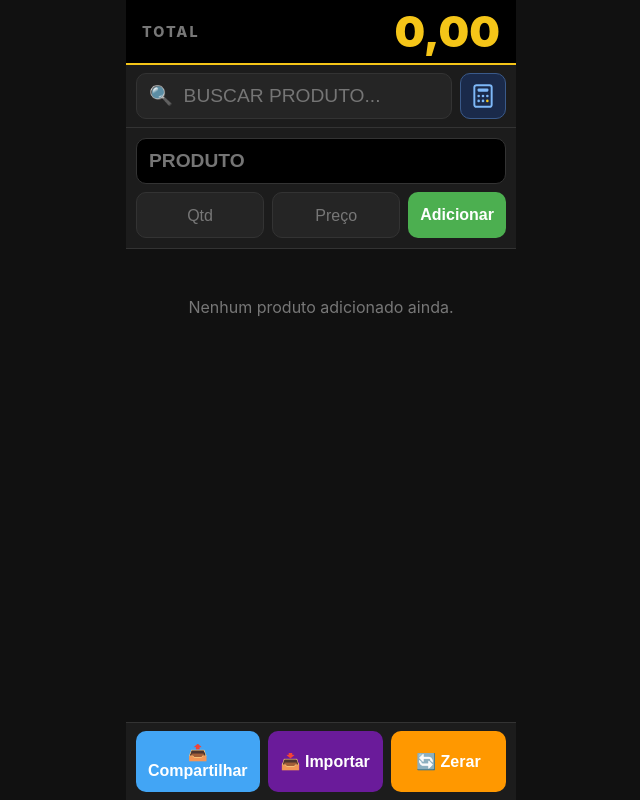
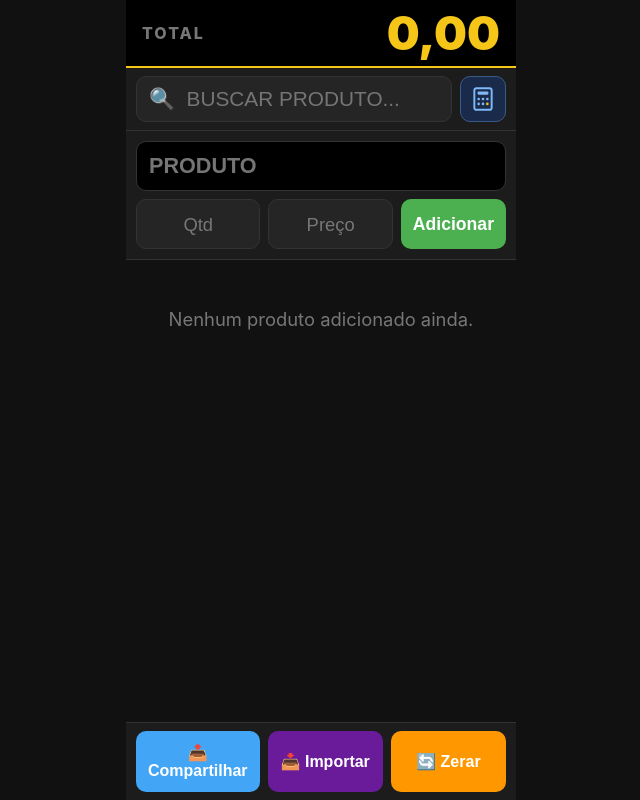
Before and after one commit to oberdan-alves/Mercado, a plain HTML site: page mercado (4).html in a window 1280 px wide. Shown: the whole page, without its empty margins (319-959 px from the left). Drawn offline with Linux system fonts and the light colour scheme.

Commit message:
Amplia informações e campos da tela inicial

```diff
--- a/mercado (4).html
+++ b/mercado (4).html
@@ -21,12 +21,12 @@ body{
 
 /* HEADER */
 .header{background:#000;padding:10px 16px;display:flex;align-items:center;justify-content:space-between;border-bottom:2px solid var(--accent);flex-shrink:0;}
-.hlabel{font-size:.9rem;font-weight:800;color:var(--muted);letter-spacing:2px;text-transform:uppercase;}
-.htotal{font-size:2.7rem;font-weight:900;color:var(--accent);line-height:1;}
+.hlabel{font-size:1rem;font-weight:800;color:var(--muted);letter-spacing:2px;text-transform:uppercase;}
+.htotal{font-size:2.9rem;font-weight:900;color:var(--accent);line-height:1;}
 
 /* TOPBAR */
 .topbar{background:var(--surf);padding:8px 10px;display:flex;gap:8px;border-bottom:1px solid var(--border);flex-shrink:0;}
-.search-box{flex:1;background:var(--surf2);border:1px solid var(--border);color:var(--text);border-radius:10px;padding:10px 12px;font-size:1.2rem;outline:none;}
+.search-box{min-width:0;flex:1;background:var(--surf2);border:1px solid var(--border);color:var(--text);border-radius:10px;padding:10px 12px;font-size:1.3rem;outline:none;}
 .search-box:focus{border-color:var(--accent);}
 /* Botão calculadora: fundo azul-escuro, texto legível */
 .icon-btn{background:#1a2a4a;border:1px solid #3a5a8a;color:#7eb8f7;border-radius:10px;width:46px;height:46px;display:flex;align-items:center;justify-content:center;font-size:1rem;font-weight:900;cursor:pointer;flex-shrink:0;user-select:none;letter-spacing:-.5px;}
@@ -38,28 +38,28 @@ input[type="text"]{text-transform:uppercase;}
 /* FORM */
 .form-area{background:var(--surf);padding:10px;border-bottom:1px solid var(--border);flex-shrink:0;}
 .ac-wrap{position:relative;margin-bottom:8px;}
-.prod-input{width:100%;background:var(--surf3);border:1px solid var(--border);color:var(--accent);border-radius:10px;padding:11px 12px;font-size:1.2rem;font-weight:700;outline:none;}
+.prod-input{width:100%;background:var(--surf3);border:1px solid var(--border);color:var(--accent);border-radius:10px;padding:11px 12px;font-size:1.35rem;font-weight:700;outline:none;}
 .prod-input:focus{border-color:var(--accent);}
 .suggestions{display:none;position:absolute;top:100%;left:0;right:0;background:var(--surf2);border:1px solid var(--accent);border-top:none;border-radius:0 0 10px 10px;z-index:90;max-height:150px;overflow-y:auto;}
-.sug-item{padding:10px 12px;cursor:pointer;font-size:1rem;display:flex;justify-content:space-between;border-bottom:1px solid var(--border);}
+.sug-item{padding:10px 12px;cursor:pointer;font-size:1.15rem;display:flex;justify-content:space-between;border-bottom:1px solid var(--border);}
 .sug-item:last-child{border-bottom:none;}
 .sug-item:active{background:var(--border);}
-.sug-price{color:var(--accent);font-weight:700;font-size:.95rem;}
-.form-row{display:grid;grid-template-columns:1fr 1fr auto;gap:8px;}
-.num-input{background:var(--surf2);border:1px solid var(--border);color:var(--text);border-radius:10px;padding:11px 6px;font-size:1.2rem;font-weight:700;text-align:center;outline:none;width:100%;-moz-appearance:textfield;}
+.sug-price{color:var(--accent);font-weight:700;font-size:1.1rem;}
+.form-row{display:grid;grid-template-columns:minmax(0,1fr) minmax(0,1fr) auto;gap:8px;}
+.num-input{background:var(--surf2);border:1px solid var(--border);color:var(--text);border-radius:10px;padding:11px 6px;font-size:1.35rem;font-weight:700;text-align:center;outline:none;width:100%;-moz-appearance:textfield;}
 .num-input::-webkit-inner-spin-button,.num-input::-webkit-outer-spin-button{-webkit-appearance:none;}
 .num-input:focus{border-color:var(--accent);}
-.num-input::placeholder{color:var(--muted);font-weight:400;font-size:1rem;}
-.btn-add{background:var(--green);color:#fff;border:none;border-radius:10px;padding:11px 12px;font-size:1rem;font-weight:800;cursor:pointer;white-space:nowrap;}
+.num-input::placeholder{color:var(--muted);font-weight:400;font-size:1.15rem;}
+.btn-add{background:var(--green);color:#fff;border:none;border-radius:10px;padding:11px 12px;font-size:1.1rem;font-weight:800;cursor:pointer;white-space:nowrap;}
 .btn-add:active{background:#388e3c;}
 
 /* LIST */
 .list-area{flex:1;overflow-y:auto;padding:8px 10px 70px;}
-.empty-msg{text-align:center;color:var(--muted);padding:40px 20px;font-size:1rem;}
+.empty-msg{text-align:center;color:var(--muted);padding:40px 20px;font-size:1.15rem;}
 .item-card{background:var(--surf);border:1px solid var(--border);border-radius:12px;padding:11px 12px;margin-bottom:8px;}
-.item-top{display:flex;justify-content:space-between;align-items:center;margin-bottom:4px;}
-.item-name{font-size:1.05rem;font-weight:800;flex:1;}
-.item-acts{display:flex;gap:6px;}
+.item-top{display:flex;justify-content:space-between;align-items:center;gap:8px;margin-bottom:6px;}
+.item-name{min-width:0;overflow-wrap:anywhere;font-size:1.25rem;font-weight:800;flex:1;}
+.item-acts{flex-shrink:0;display:flex;gap:6px;}
 /* Botão editar */
 .act-btn{border:none;border-radius:8px;cursor:pointer;font-size:1.05rem;padding:5px 9px;font-weight:700;}
 .act-btn.edit{background:#1e2e1e;color:#81c784;border:1px solid #2e4e2e;}
@@ -67,7 +67,7 @@ input[type="text"]{text-transform:uppercase;}
 /* Botão lixeira — vermelho bem visível */
 .act-btn.del{background:#5a0a0a;color:#ff5252;border:1px solid #a01010;font-size:1.15rem;padding:5px 8px;}
 .act-btn.del:active{background:#3a0404;}
-.item-math{font-size:.95rem;font-weight:700;}
+.item-math{overflow-wrap:anywhere;font-size:1.15rem;font-weight:700;}
 .item-math .qty{color:var(--muted);}
 .item-math .prc{color:var(--accent);}
 .item-math .mul,.item-math .eq{color:var(--muted);}
```
